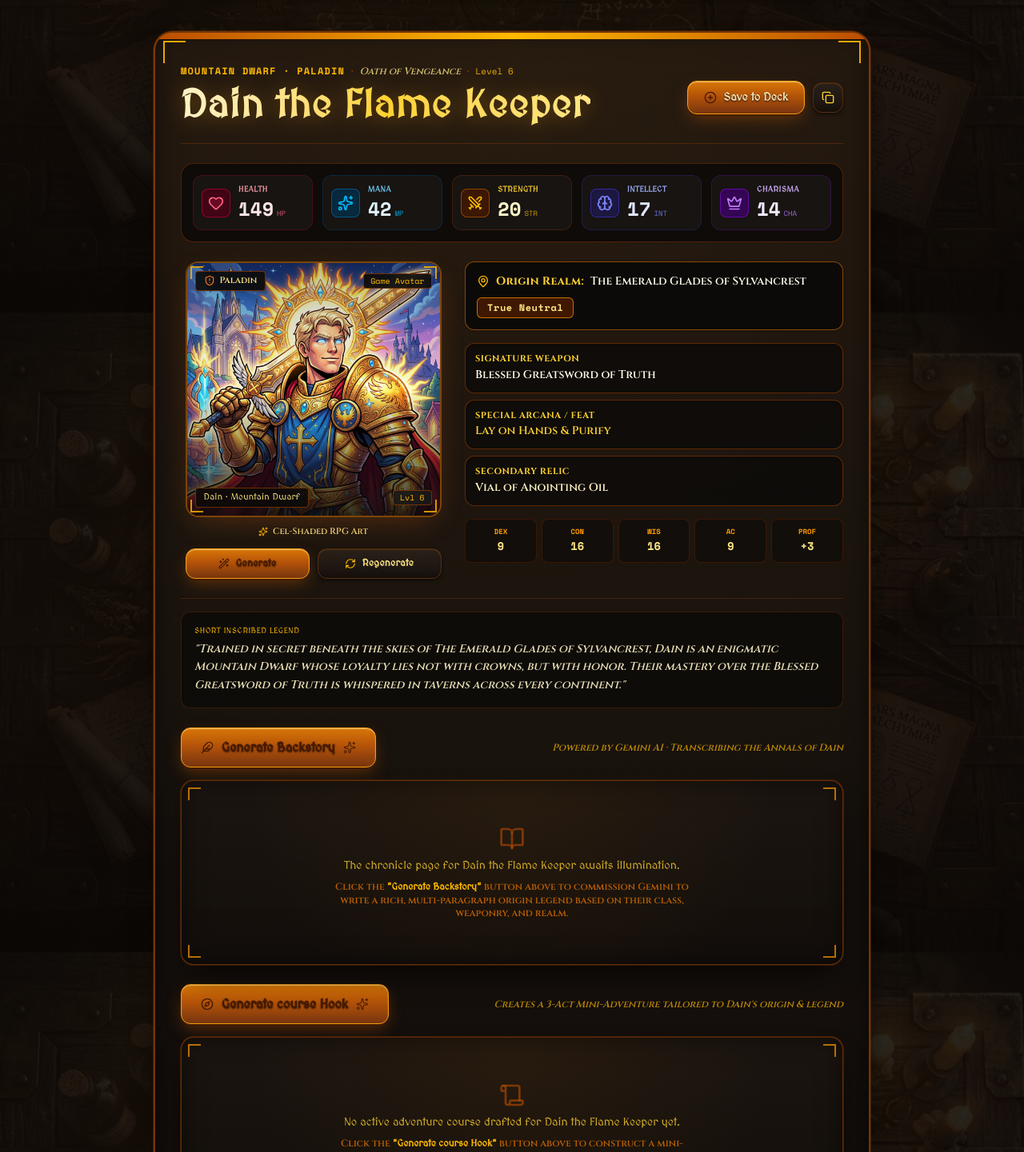
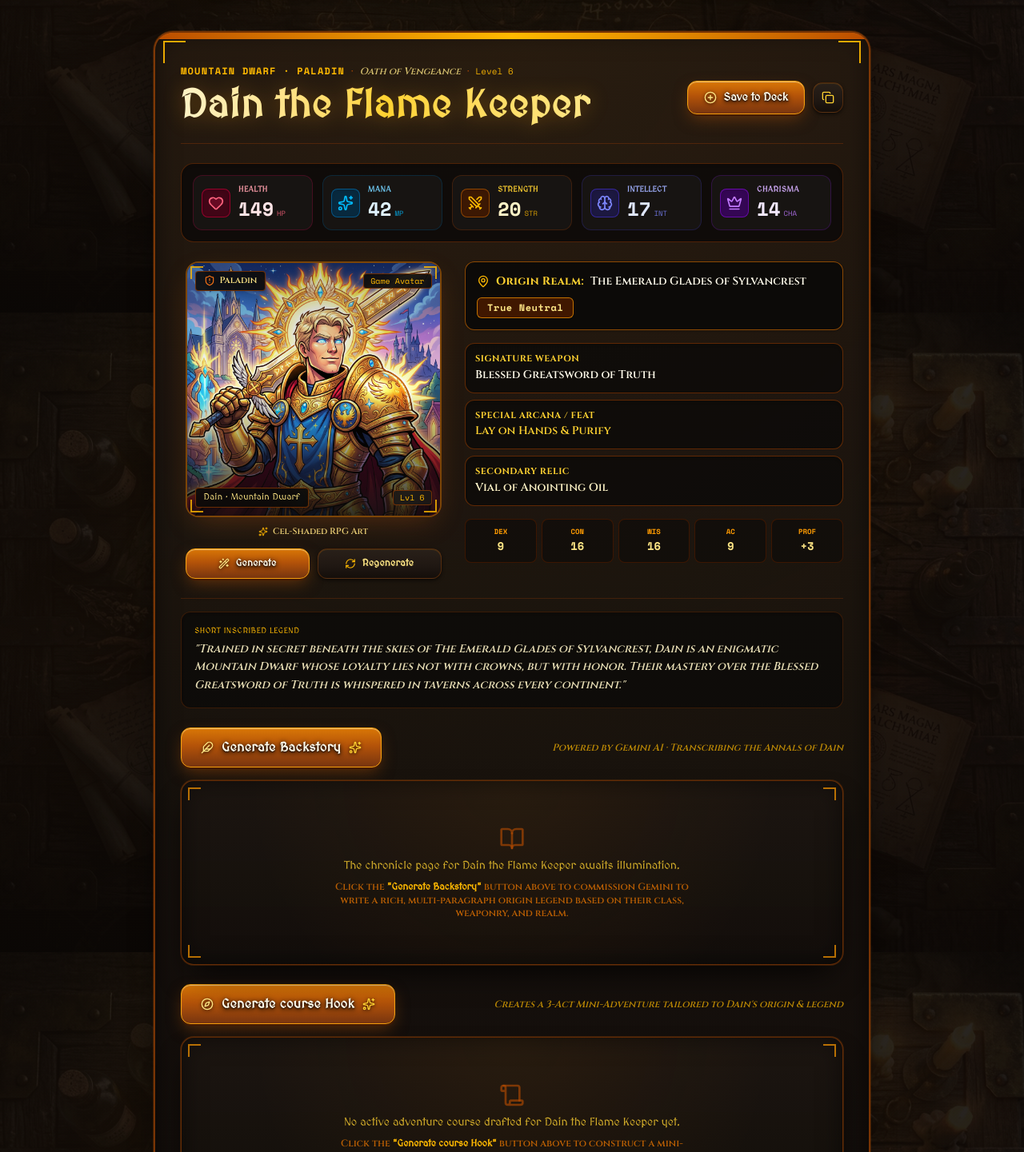
Before and after one commit to NyxSkye/Develop-AI-Powered-Prototypes-in-Google-AI-Studio-Challenge-Lab, a React (Vite) app: page / in a window 1280 px wide. Shown: the part 409-1850 px from the top of the page at 80% size. Built offline with nearby package versions, Linux system fonts and the light colour scheme.

Commit message:
iteration 10

```diff
--- a/src/components/BackstoryGenerator.tsx
+++ b/src/components/BackstoryGenerator.tsx
@@ -81,11 +81,11 @@ export const BackstoryGenerator: React.FC<BackstoryGeneratorProps> = ({
           disabled={isLoading}
           id="generate-backstory-btn"
           aria-label="Generate rich fantasy backstory using AI"
-          className="alchemist-brass-btn w-full sm:w-auto flex items-center justify-center gap-2.5 px-6 py-3 text-amber-950 font-['MedievalSharp'] font-bold text-sm sm:text-base rounded-xl transition-all cursor-pointer disabled:opacity-60 shadow-lg shadow-amber-950/60 whitespace-nowrap"
+          className="alchemist-brass-btn w-full sm:w-auto flex items-center justify-center gap-2.5 px-6 py-3 text-amber-50 font-['MedievalSharp'] font-bold text-sm sm:text-base rounded-xl transition-all cursor-pointer disabled:opacity-60 shadow-lg shadow-amber-950/60 whitespace-nowrap"
         >
-          <Feather className={`w-4 h-4 text-amber-950 ${isLoading ? 'animate-bounce' : ''}`} />
-          <span>Generate Backstory</span>
-          <Sparkles className="w-4 h-4 text-amber-950/80" />
+          <Feather className={`w-4 h-4 text-amber-200 drop-shadow-[0_1px_2px_rgba(0,0,0,0.8)] ${isLoading ? 'animate-bounce' : ''}`} />
+          <span className="text-amber-50 drop-shadow-[0_1px_3px_rgba(0,0,0,0.9)] font-bold tracking-wide">Generate Backstory</span>
+          <Sparkles className="w-4 h-4 text-amber-300 drop-shadow-[0_1px_2px_rgba(0,0,0,0.8)]" />
         </button>
 
         <span className="text-xs text-amber-400/70 font-serif italic text-center sm:text-right">
--- a/src/components/CharacterCard.tsx
+++ b/src/components/CharacterCard.tsx
@@ -135,19 +135,19 @@ ${character.backstory}
               onClick={onSaveToDeck}
               id="save-to-deck-btn"
               aria-label="Save character to My Deck"
-              className={`alchemist-brass-btn flex items-center justify-center gap-2 py-2.5 px-5 text-xs sm:text-sm font-['MedievalSharp'] font-bold rounded-xl transition-all cursor-pointer shadow-md ${
+              className={`alchemist-brass-btn flex items-center justify-center gap-2 py-2.5 px-5 text-xs sm:text-sm text-amber-50 font-['MedievalSharp'] font-bold rounded-xl transition-all cursor-pointer shadow-md ${
                 isInDeck ? 'opacity-90 ring-2 ring-amber-300' : ''
               }`}
             >
               {isInDeck ? (
                 <>
-                  <CheckCircle2 className="w-4 h-4 text-amber-950" />
-                  <span>Saved to Deck</span>
+                  <CheckCircle2 className="w-4 h-4 text-emerald-300 drop-shadow-[0_1px_2px_rgba(0,0,0,0.8)]" />
+                  <span className="text-amber-50 drop-shadow-[0_1px_3px_rgba(0,0,0,0.9)]">Saved to Deck</span>
                 </>
               ) : (
                 <>
-                  <PlusCircle className="w-4 h-4 text-amber-950" />
-                  <span>Save to Deck</span>
+                  <PlusCircle className="w-4 h-4 text-amber-200 drop-shadow-[0_1px_2px_rgba(0,0,0,0.8)]" />
+                  <span className="text-amber-50 drop-shadow-[0_1px_3px_rgba(0,0,0,0.9)]">Save to Deck</span>
                 </>
               )}
             </button>
--- a/src/components/CharacterPortrait.tsx
+++ b/src/components/CharacterPortrait.tsx
@@ -157,10 +157,10 @@ export const CharacterPortrait: React.FC<CharacterPortraitProps> = ({
           disabled={isGenerating || isRolling}
           id="portrait-generate-btn"
           aria-label="Generate cartoon or video game portrait matching current character"
-          className="alchemist-brass-btn flex items-center justify-center gap-2 py-2.5 px-4 text-amber-950 font-['MedievalSharp'] font-bold text-xs rounded-xl transition-all cursor-pointer disabled:opacity-50 whitespace-nowrap"
+          className="alchemist-brass-btn flex items-center justify-center gap-2 py-2.5 px-4 text-amber-50 font-['MedievalSharp'] font-bold text-xs rounded-xl transition-all cursor-pointer disabled:opacity-50 whitespace-nowrap"
         >
-          <Wand2 className={`w-3.5 h-3.5 text-amber-950 ${isGenerating ? 'animate-spin' : ''}`} />
-          <span className="tracking-wide">Generate</span>
+          <Wand2 className={`w-3.5 h-3.5 text-amber-200 drop-shadow-[0_1px_2px_rgba(0,0,0,0.8)] ${isGenerating ? 'animate-spin' : ''}`} />
+          <span className="tracking-wide text-amber-50 drop-shadow-[0_1px_3px_rgba(0,0,0,0.9)] font-bold">Generate</span>
         </button>
 
         <button
--- a/src/components/CourseHookGenerator.tsx
+++ b/src/components/CourseHookGenerator.tsx
@@ -73,11 +73,11 @@ export const CourseHookGenerator: React.FC<CourseHookGeneratorProps> = ({
           disabled={isLoading}
           id="generate-course-hook-btn"
           aria-label="Generate course Hook based on character backstory"
-          className="alchemist-brass-btn w-full sm:w-auto flex items-center justify-center gap-2.5 px-6 py-3 text-amber-950 font-['MedievalSharp'] font-bold text-sm sm:text-base rounded-xl transition-all cursor-pointer disabled:opacity-60 shadow-lg shadow-amber-950/60 whitespace-nowrap"
+          className="alchemist-brass-btn w-full sm:w-auto flex items-center justify-center gap-2.5 px-6 py-3 text-amber-50 font-['MedievalSharp'] font-bold text-sm sm:text-base rounded-xl transition-all cursor-pointer disabled:opacity-60 shadow-lg shadow-amber-950/60 whitespace-nowrap"
         >
-          <Compass className={`w-4 h-4 text-amber-950 ${isLoading ? 'animate-spin' : ''}`} />
-          <span>Generate course Hook</span>
-          <Sparkles className="w-4 h-4 text-amber-950/80" />
+          <Compass className={`w-4 h-4 text-amber-200 drop-shadow-[0_1px_2px_rgba(0,0,0,0.8)] ${isLoading ? 'animate-spin' : ''}`} />
+          <span className="text-amber-50 drop-shadow-[0_1px_3px_rgba(0,0,0,0.9)] font-bold tracking-wide">Generate course Hook</span>
+          <Sparkles className="w-4 h-4 text-amber-300 drop-shadow-[0_1px_2px_rgba(0,0,0,0.8)]" />
         </button>
 
         <span className="text-xs text-amber-400/70 font-serif italic text-center sm:text-right">
```
